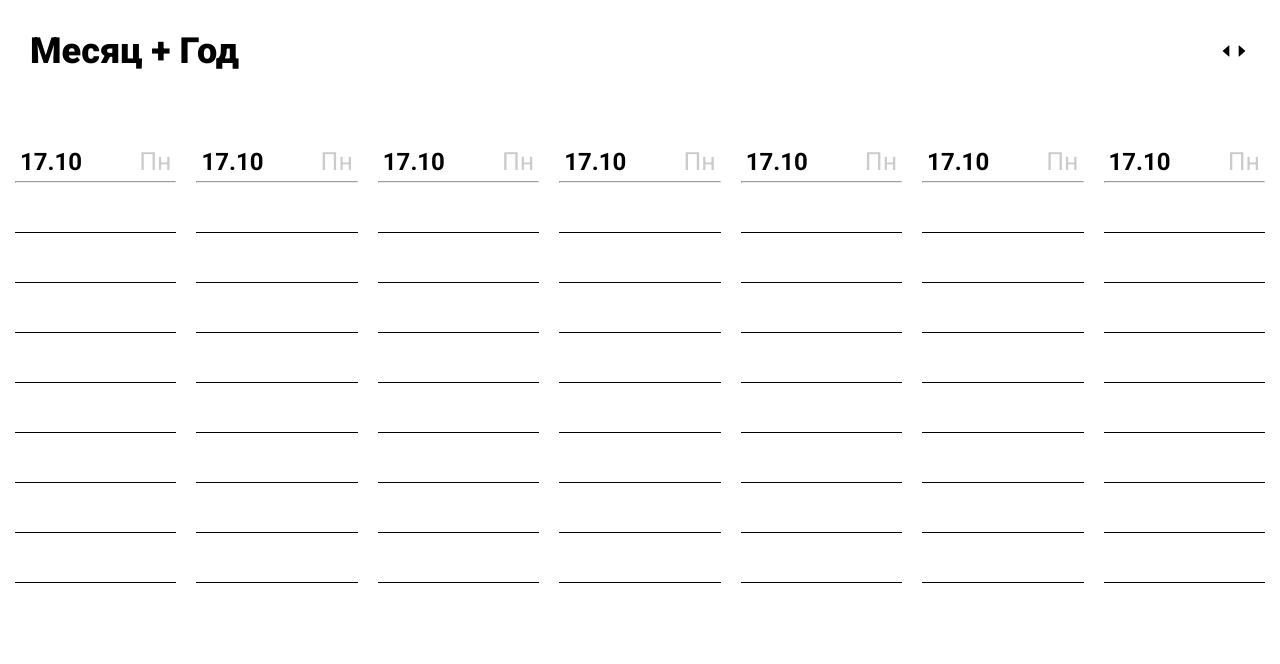
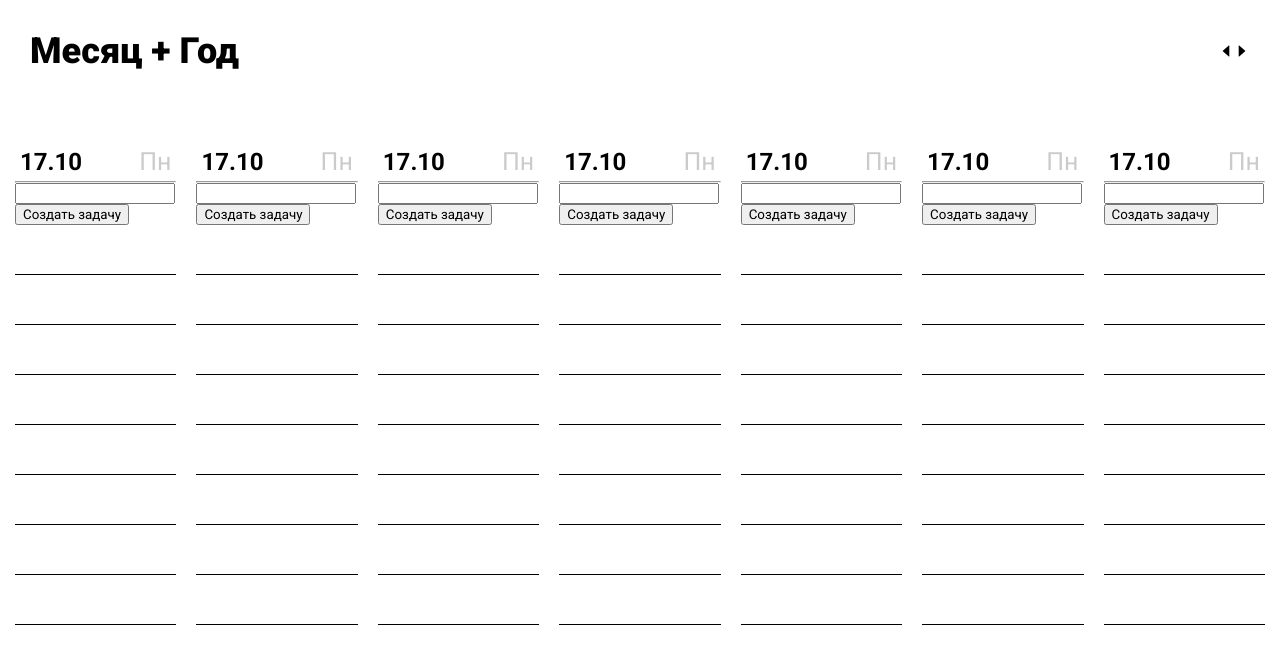
Before and after one commit to ramilqO/tweek, a React (Create React App) app: page / in a window 1280 px wide. Shown: the top 664 px of the page. Built offline with nearby package versions, Linux system fonts and the light colour scheme.

Commit message:
Основная вёрстка

```diff
--- a/src/Components/Day.js
+++ b/src/Components/Day.js
@@ -29,6 +29,10 @@ const StyledTask = styled.div`
     border-right-style: none;
     border-left-style: none;
 
+    &:hover {
+        cursor: pointer;
+      }
+
 `
 
 const Day = () => {
@@ -39,6 +43,9 @@ const Day = () => {
                     <StyledHeaderDayOfWeek>Пн</StyledHeaderDayOfWeek>
             </StyledDayHeader>
             <hr/>
+
+            <input type="text" />
+            <button>Создать задачу</button>
 
             <StyledTask />
             <StyledTask />
```
